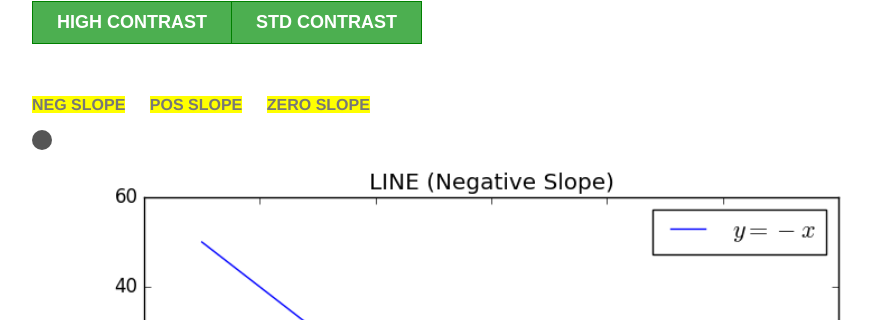
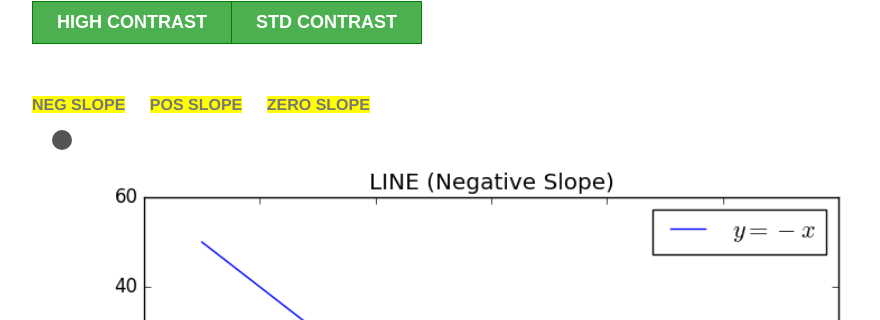
Before and after one commit to rbobkoskie3/rbobkoskie3.github.io, a Jekyll site: the page built from fixes/index.html, in a window 1280 px wide. Shown: the part 276-596 px from the top of the page, without its empty margins (160-1040 px from the left). Built offline with Jekyll 4.4.1, drawn with Linux system fonts in a browser that asks for light colours.

Commit message:
Add files via upload

```diff
--- a/fixes/index.html
+++ b/fixes/index.html
@@ -177,20 +177,20 @@ title: Math, Sonification, Plots
 
         /* Safari 4.0 - 8.0 */
         @-webkit-keyframes example {
-            0%   {left:0px; top:0px;}
+            0%   {left:20px; top:0px;}
             100% {left:790px; top:590px;}
         }
         @-moz-keyframes example {
-            0%   {left:0px; top:0px;}
+            0%   {left:20px; top:0px;}
             100% {left:790px; top:590px;}
         }
         @-o-keyframes example {
-            0%   {left:0px; top:0px;}
+            0%   {left:20px; top:0px;}
             100% {left:790px; top:590px;}
         }
         /* Standard syntax */
         @keyframes example {
-            0%   {left:0px; top:0px;}
+            0%   {left:20px; top:0px;}
             100% {left:790px; top:590px;}
         }
 
```
